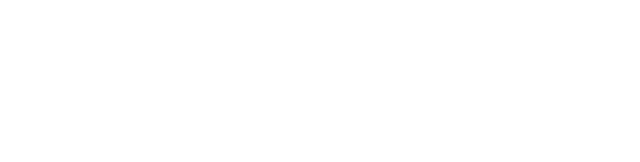
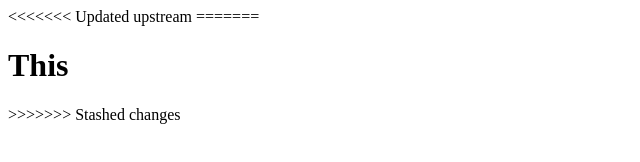
Before and after one commit to DavidAntonioO/Master-Class-React-Typescript, a plain HTML site: page index.html in a window 1280 px wide. Shown: the whole page, without its empty margins (0-640 px from the left). Drawn offline with Linux system fonts and the light colour scheme.

Commit message:
Update index.html

```diff
--- a/index.html
+++ b/index.html
@@ -7,6 +7,11 @@
     <title>Javascript Essentials</title>
 </head>
 <body>
+<<<<<<< Updated upstream
     <script type="text/javascript" src="main.js"></script>
+=======
+    <script type="text/javascript" src="app.js"></script>
+    <h1>This</h1>
+>>>>>>> Stashed changes
 </body>
 </html>
```
